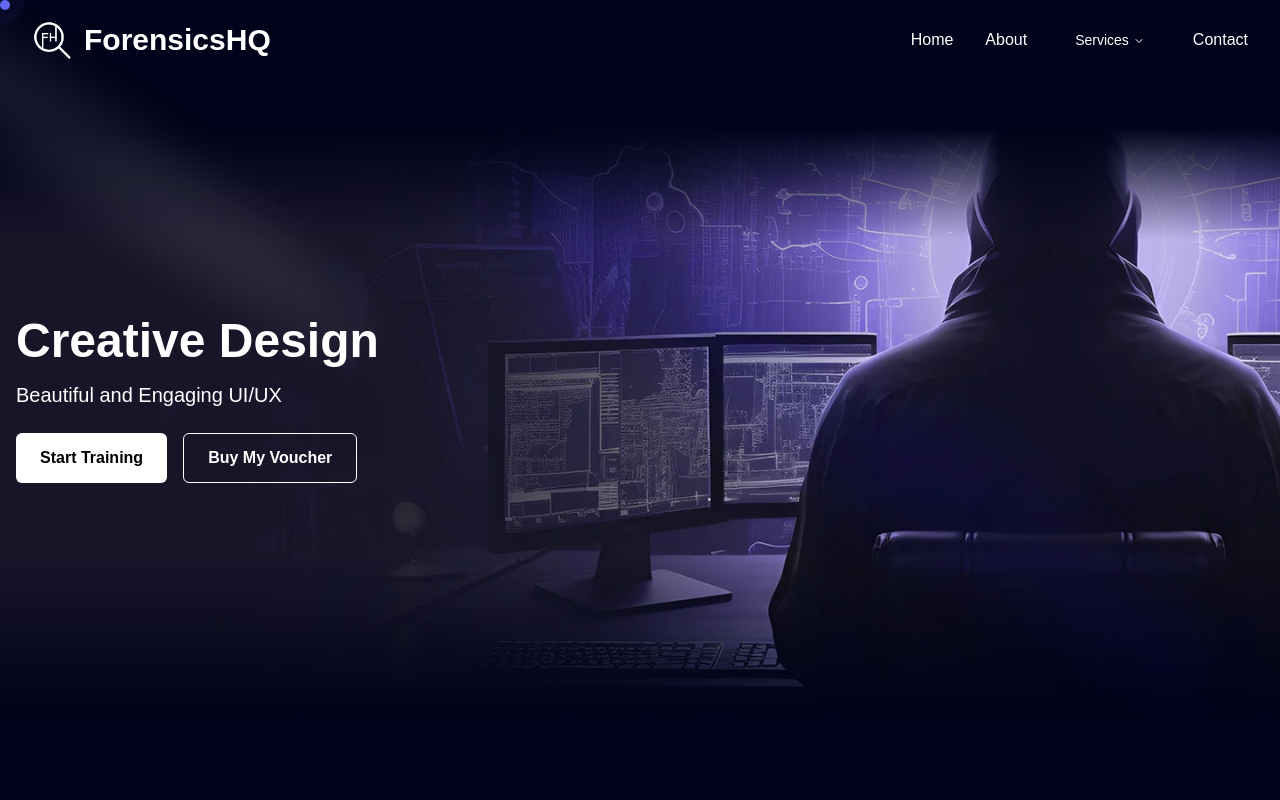
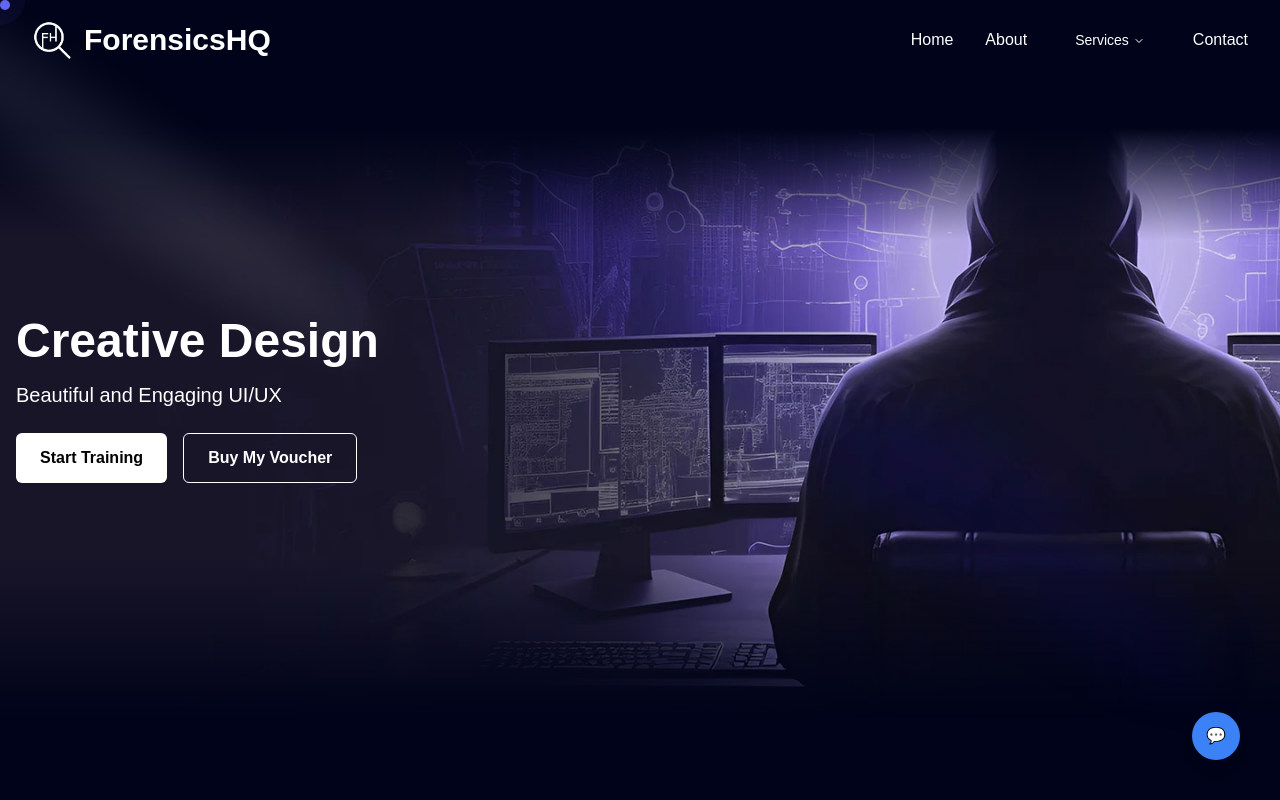
Before and after one commit to Sohel-Rahaman/isoah, a Next.js app: page / in a window 1280 px wide. Shown: the top 800 px of the page. Built offline with nearby package versions, Linux system fonts and the light colour scheme.

Commit message:
next done

```diff
--- /dev/null
+++ b/app/components/ContactUs.tsx
@@ -0,0 +1,81 @@
+"use client"
+
+import React, { useState, useEffect, useRef } from "react";
+import { FaWhatsapp, FaPhoneAlt } from "react-icons/fa";
+
+const ContactUs: React.FC = () => {
+  const [isExpanded, setIsExpanded] = useState<boolean>(false);
+  const buttonRef = useRef<HTMLDivElement>(null);
+
+  // Handle outside click to close the menu
+  useEffect(() => {
+    const handleClickOutside = (event: MouseEvent) => {
+      if (buttonRef.current && !buttonRef.current.contains(event.target as Node)) {
+        setIsExpanded(false);
+      }
+    };
+    document.addEventListener("mousedown", handleClickOutside);
+    return () => document.removeEventListener("mousedown", handleClickOutside);
+  }, []);
+
+  return (
+    <div ref={buttonRef} className="fixed bottom-10 right-10 flex flex-col items-end space-y-2 z-50">
+      {/* Contact Options */}
+      {isExpanded && (
+        <>
+          {/* Phone Option */}
+          <div className="relative group">
+            <a
+              href="tel:+1234567890"
+              className="flex items-center justify-center w-12 h-12 bg-green-500 text-white rounded-full shadow-lg hover:bg-green-600 transition duration-200"
+              aria-label="Call Us"
+            >
+              <FaPhoneAlt size={20} />
+            </a>
+            {/* Tooltip */}
+            <span className="absolute w-14 right-14 top-1/2 transform -translate-y-1/2 bg-gray-800 text-white text-xs px-2 py-1 rounded opacity-0 group-hover:opacity-100 transition duration-200">
+              Call Us
+            </span>
+          </div>
+
+          {/* WhatsApp Option */}
+          <div className="relative group">
+            <a
+              href="https://wa.me/+1234567890"
+              target="_blank"
+              rel="noopener noreferrer"
+              className="flex items-center justify-center w-12 h-12 bg-green-400 text-white rounded-full shadow-lg hover:bg-green-500 transition duration-200"
+              aria-label="WhatsApp"
+            >
+              <FaWhatsapp size={24} />
+            </a>
+            {/* Tooltip */}
+            <span className="absolute right-14 top-1/2 transform -translate-y-1/2 bg-gray-800 text-white text-xs px-2 py-1 rounded opacity-0 group-hover:opacity-100 transition duration-200">
+              WhatsApp
+            </span>
+          </div>
+        </>
+      )}
+
+      {/* Toggle Button */}
+      <button
+        onClick={() => setIsExpanded((prev) => !prev)}
+        className={`flex items-center text-white justify-center w-12 h-12 rounded-full shadow-lg bg-blue-500 hover:bg-blue-600 transition-all duration-700 transform ${
+          isExpanded ? "rotate-180" : "rotate-0"
+        }`}
+        aria-label={isExpanded ? "Hide" : "Contact us"}
+        title={isExpanded ? "Hide" : "Contact us"}
+      >
+        <span
+          className={`transition-transform duration-700 transform ${
+            isExpanded ? "rotate-180" : "rotate-0"
+          }`}
+        >
+          {isExpanded ? "✖" : "💬"}
+        </span>
+      </button>
+    </div>
+  );
+};
+
+export default ContactUs;
--- a/app/components/NumbersSection.tsx
+++ b/app/components/NumbersSection.tsx
@@ -115,7 +115,7 @@ const CountUpAnimated: React.FC<CountUpAnimatedProps> = ({ end, suffix, start })
     if (!start) return; // Do not start counting if not triggered
 
     let startCount = 0;
-    const duration = 2000; // Total duration of the count-up in ms
+    const duration = 5000; // Total duration of the count-up in ms
     const incrementTime = 50; // Interval time in ms
     const step = end / (duration / incrementTime);
 
--- a/app/page.tsx
+++ b/app/page.tsx
@@ -1,4 +1,5 @@
 import BrandCarousel from './components/BrandCarousel';
+import ContactUs from './components/ContactUs';
 import { Footer } from './components/Footer';
 import Navbar from './components/Navbar';
 import NumbersSection from './components/NumbersSection';
@@ -42,6 +43,7 @@ const HomePage = () => {
   return (
     <main className=" flex justify-center items-center flex-col overflow-hidden mx-auto sm:px-10 px-5">
       <Cursor />
+      <ContactUs/>
       <div className="test">
         <Navbar />
         <ParallaxSlider slides={slides} />
```
